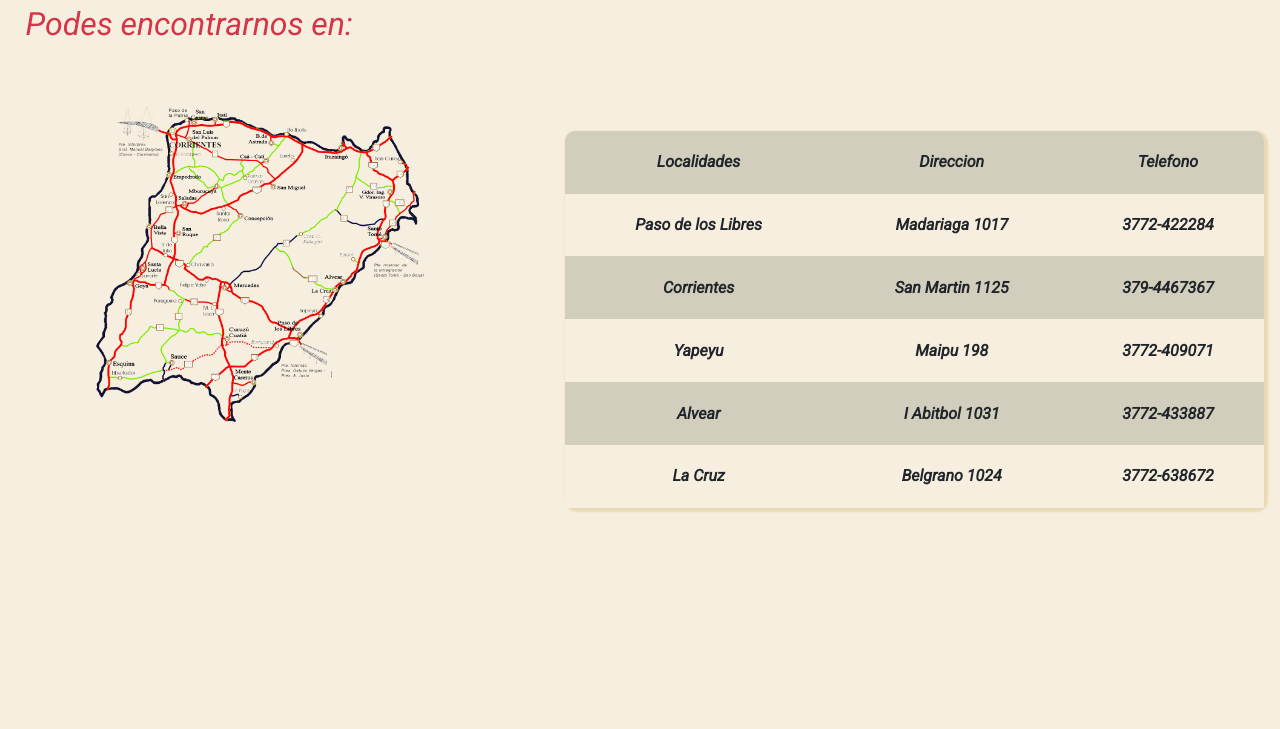
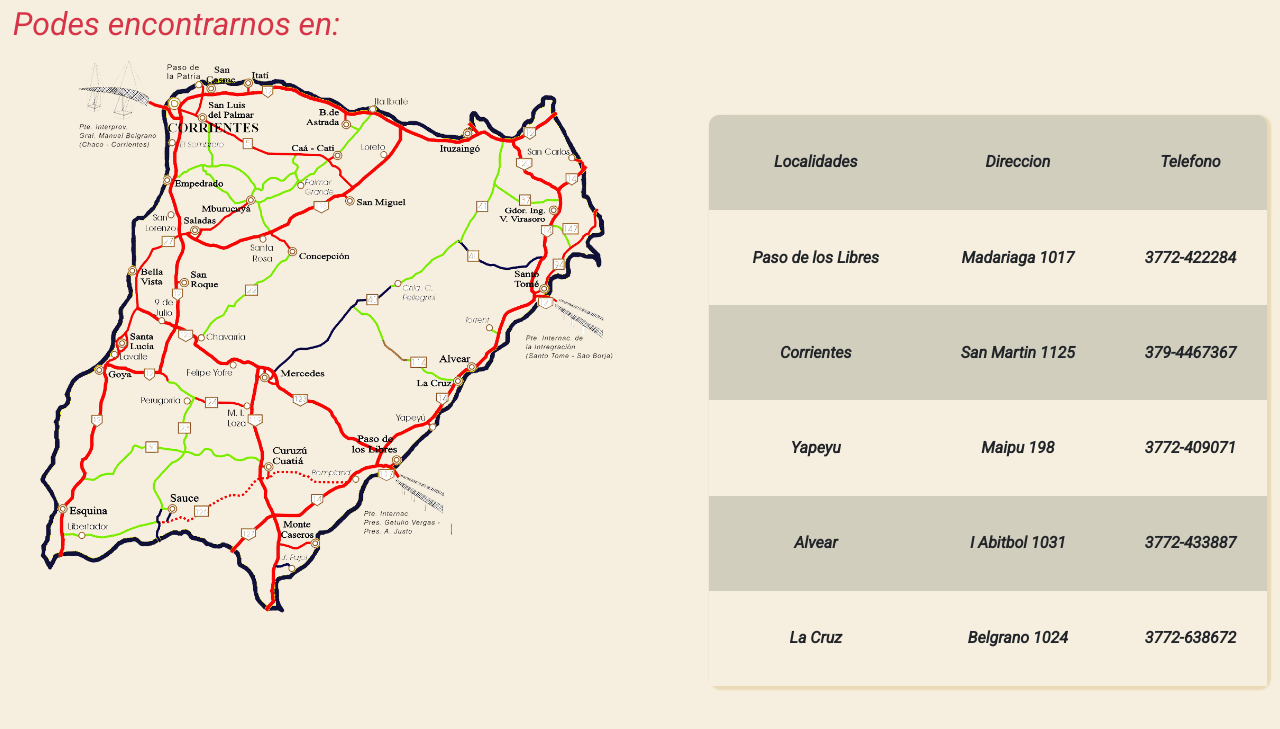
Before and after one commit to Ewuawo/proyectoBalbastro, a website: page Html/puntosdeventa.html in a window 1280 px wide. Shown: the part 193-922 px from the top of the page. Drawn offline with nearby package versions, Linux system fonts and the light colour scheme.

Commit message:
segundoCommit

```diff
--- a/Html/puntosdeventa.html
+++ b/Html/puntosdeventa.html
@@ -64,7 +64,7 @@
         <h1 class="main__h1">Puntos de Venta</h1>
         <h2 class="main__h2">Podes encontrarnos en:</h2>
         <div class="main__div main__div--mapaYTabla">
-            <div class="main__mapa">
+            <div class="container-fluid" class="main__mapa">
                 <img src="../Img/corrientesCiudades.png" alt="Mapa Corrientes">
             </div>
             <section class="main__section">
--- a/SCSS/estilo.scss
+++ b/SCSS/estilo.scss
@@ -310,7 +310,7 @@ ol{
             }
         }
         &__h2{
-            padding-left: 2%;
+            padding-left: 1%;
         }
         &__table{
             &--localidades{
@@ -353,6 +353,7 @@ ol{
 
 
 }
+
 /*dispositivos grandes*/
 @media only screen and (min-width:1200px){
     .body{
@@ -389,10 +390,6 @@ ol{
             height: 85%;
             width: 85%;
         }
-    }
-
-    h2{
-        padding-left: 10px;
     }
     .metodoPago{
         font-size: 2rem;
```
Also changed, not shown: CSS/estilo.css, 1 other file.
